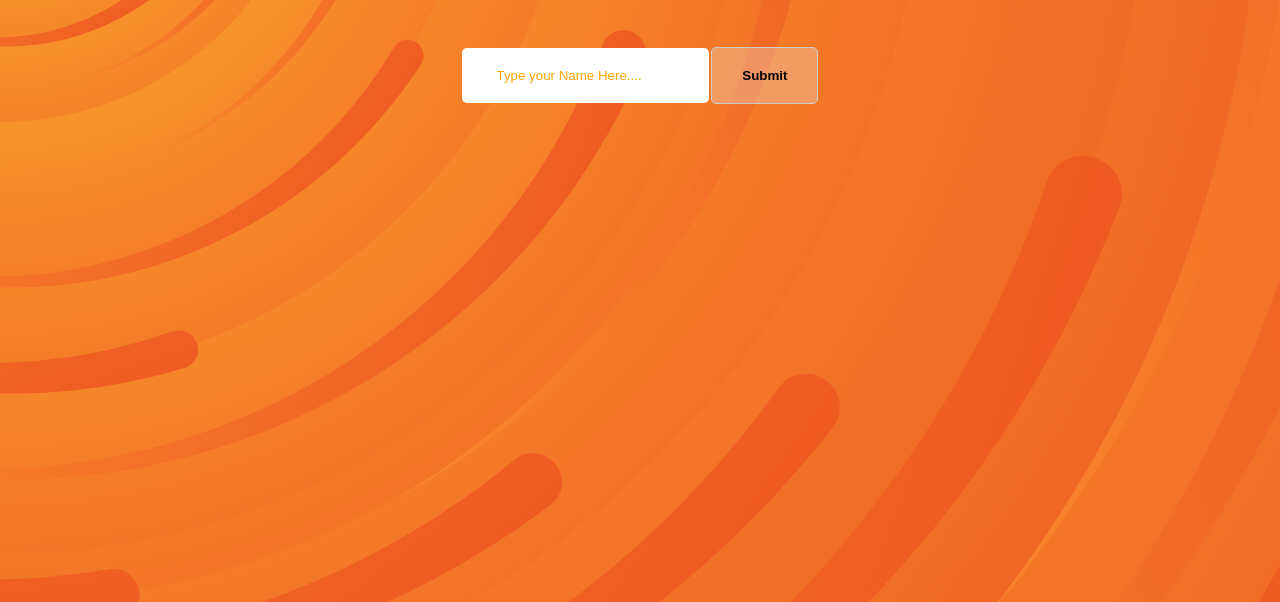
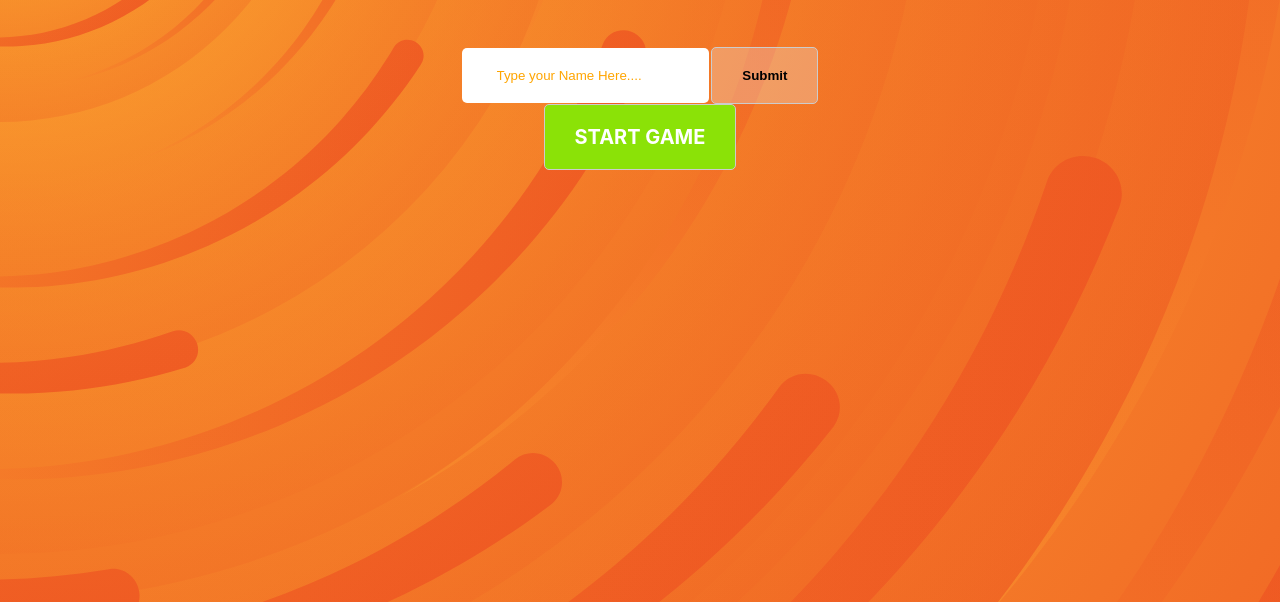
Before and after one commit to ROHITH29122002/GAME, a plain HTML site: page index.html in a window 1280 px wide. Shown: the part 198-800 px from the top of the page. Drawn offline with Linux system fonts and the light colour scheme.

Commit message:
define styles for start button.

```diff
--- a/css/styles.css
+++ b/css/styles.css
@@ -1,6 +1,7 @@
 * {
   margin: 0;
   padding: 0;
+  box-sizing: border-box;
 }
 
 html {
@@ -82,3 +83,23 @@ body {
   font-size: 4rem;
   color: #fff;
 }
+
+.gamelink-button {
+  padding: 2rem 3rem;
+  background-color: rgb(139, 226, 7);
+  border: 1px solid #ccc;
+  border-radius: 5px;
+}
+
+.gamelink {
+  font-size: 2rem;
+  font-weight: 700;
+  text-decoration: none;
+  color: #fff;
+}
+
+.gamelink-container {
+  display: flex;
+  justify-content: center;
+  align-items: center;
+}
--- a/index.html
+++ b/index.html
@@ -27,6 +27,11 @@
     <div id="name-container" class="name-container">
       <h1 class="name-holder" id="name-holder"></h1>
     </div>
+    <div class="gamelink-container">
+      <span class="gamelink-button">
+        <a class="gamelink" href="game.html">START GAME</a>
+      </span>
+    </div>
   </body>
   <script src="/javascript/index.js"></script>
 </html>
```
